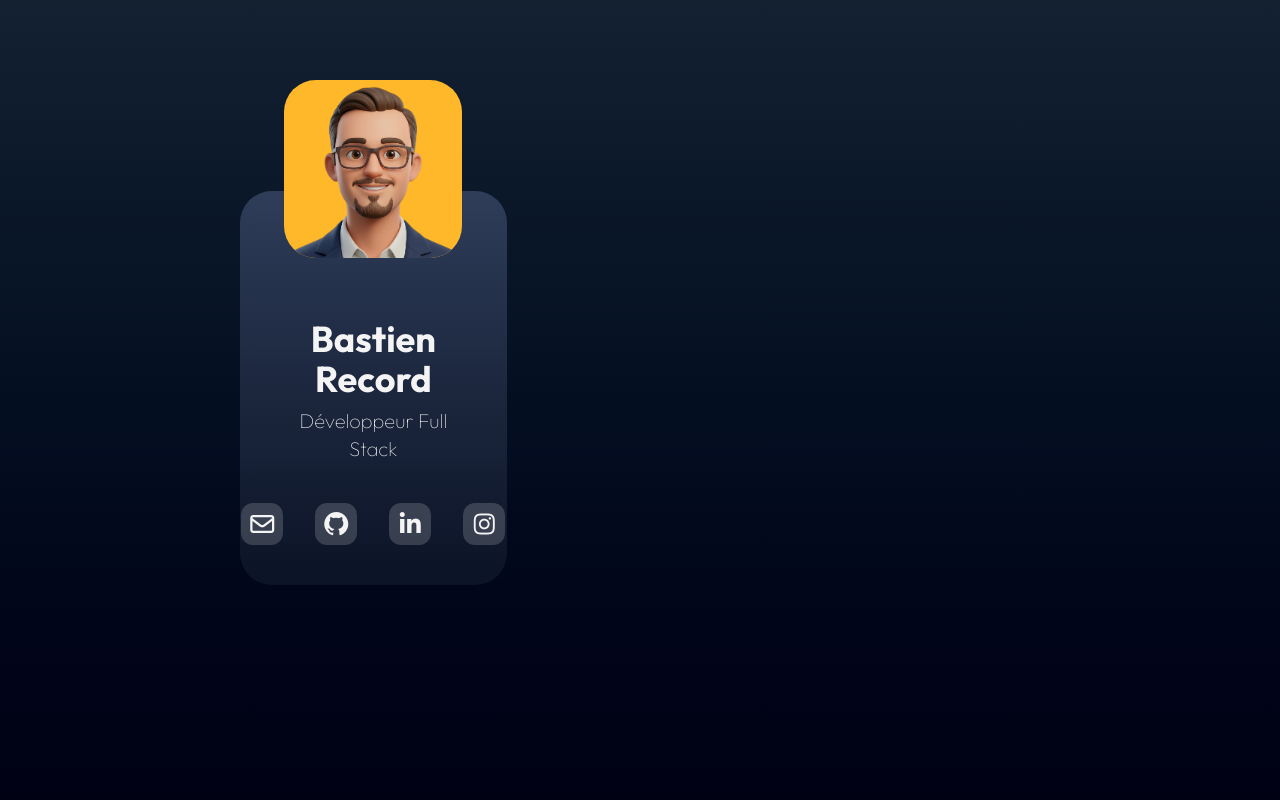
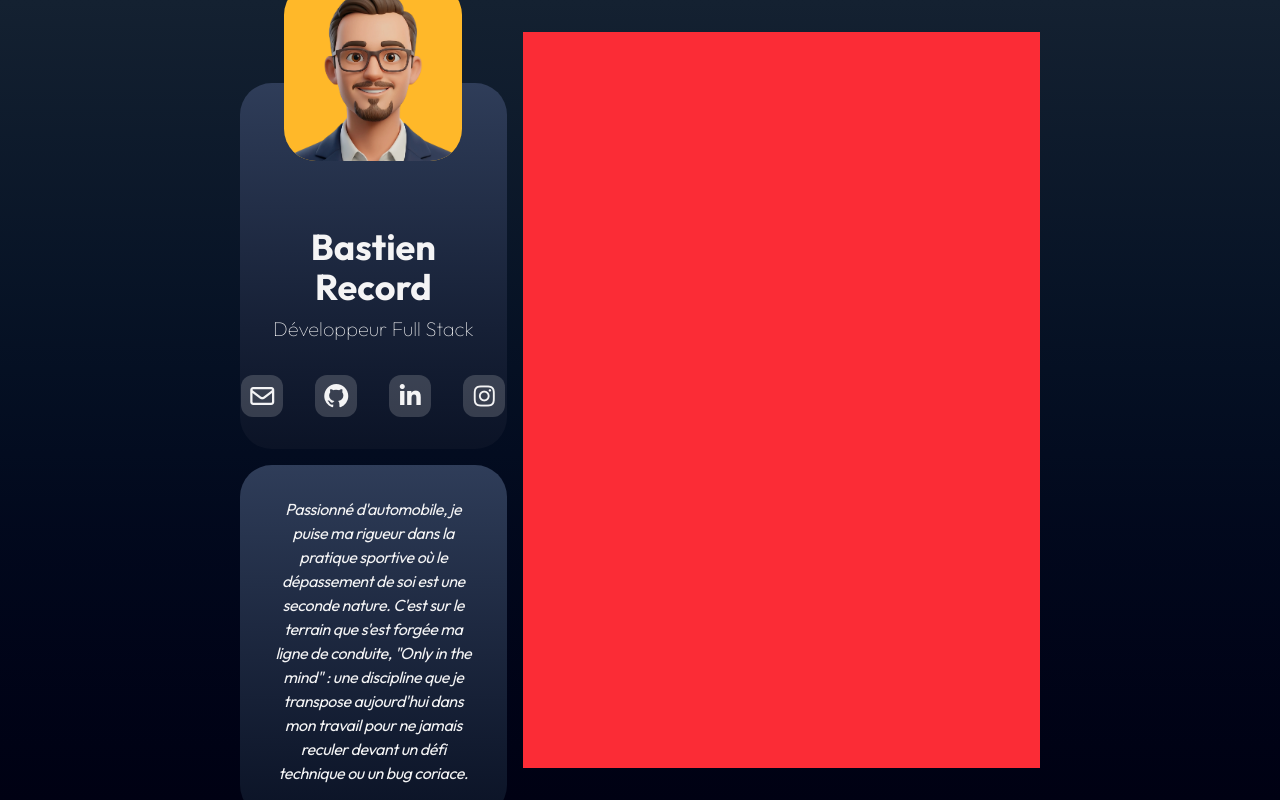
Before and after one commit to bastos-rcd/bastos-rcd.github.io, a React (Vite) app: page / in a window 1280 px wide. Built offline with nearby package versions, Linux system fonts and the light colour scheme; a web font is replaced by a local one.

Commit message:
feat: profile about

```diff
--- a/src/app.tsx
+++ b/src/app.tsx
@@ -2,8 +2,10 @@ import { Profile } from '@/components/profile/profile'
 
 export function App() {
 	return (
-		<div className="flex h-dvh max-h-dvh flex-col gap-4 bg-linear-0 from-(--bg-bottom) to-(--bg-top) px-8 pt-20 md:flex-row md:px-60 md:pb-20">
+		<div className="flex h-dvh max-h-dvh flex-col gap-4 overflow-y-auto bg-linear-0 from-(--bg-bottom) to-(--bg-top) p-8 md:flex-row md:overflow-hidden md:px-60">
 			<Profile />
+
+			<div className="flex-1 bg-red-500 md:overflow-y-auto"></div>
 		</div>
 	)
 }
--- /dev/null
+++ b/src/components/profile/profile-about.tsx
@@ -0,0 +1,13 @@
+export function ProfileAbout() {
+	return (
+		<div className="flex w-full items-center justify-center rounded-4xl bg-linear-0 from-(--blue-dark) to-(--blue-light) p-8">
+			<span className="text-center tracking-tight italic">
+				Passionné d'automobile, je puise ma rigueur dans la pratique sportive où
+				le dépassement de soi est une seconde nature. C'est sur le terrain que
+				s'est forgée ma ligne de conduite, "Only in the mind" : une discipline
+				que je transpose aujourd'hui dans mon travail pour ne jamais reculer
+				devant un défi technique ou un bug coriace.
+			</span>
+		</div>
+	)
+}
--- a/src/components/profile/profile.tsx
+++ b/src/components/profile/profile.tsx
@@ -1,13 +1,14 @@
 import { ProfileList } from '@/components/profile/profile-list'
+import { ProfileAbout } from './profile-about'
 
 export function Profile() {
 	return (
-		<div className="flex w-full flex-col items-center md:w-1/3">
+		<div className="flex w-full flex-col items-center justify-center gap-y-4 md:w-1/3">
 			<div className="z-10 w-2/3 rounded-4xl bg-(--yellow)">
 				<img className="rounded-4xl" src="/profile.webp" />
 			</div>
 
-			<div className="mt-[-25%] w-full space-y-10 rounded-4xl bg-linear-0 from-(--blue-dark) to-(--blue-light) p-10 pt-40 text-center md:pt-32">
+			<div className="mt-[-35%] w-full space-y-8 rounded-4xl bg-linear-0 from-(--blue-dark) to-(--blue-light) p-8 pt-48 text-center md:pt-36">
 				<div className="space-y-2">
 					<h1 className="text-4xl font-bold">Bastien Record</h1>
 
@@ -16,6 +17,8 @@ export function Profile() {
 
 				<ProfileList />
 			</div>
+
+			<ProfileAbout />
 		</div>
 	)
 }
```
